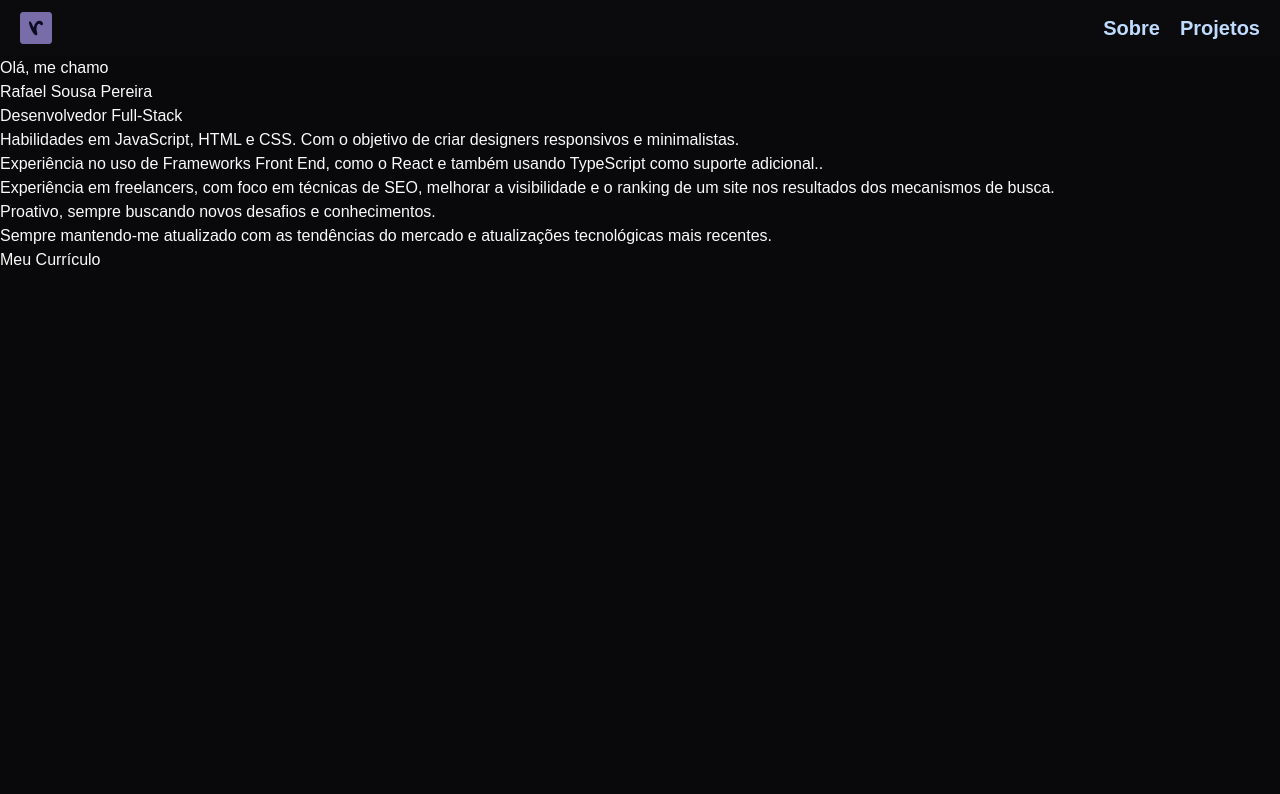
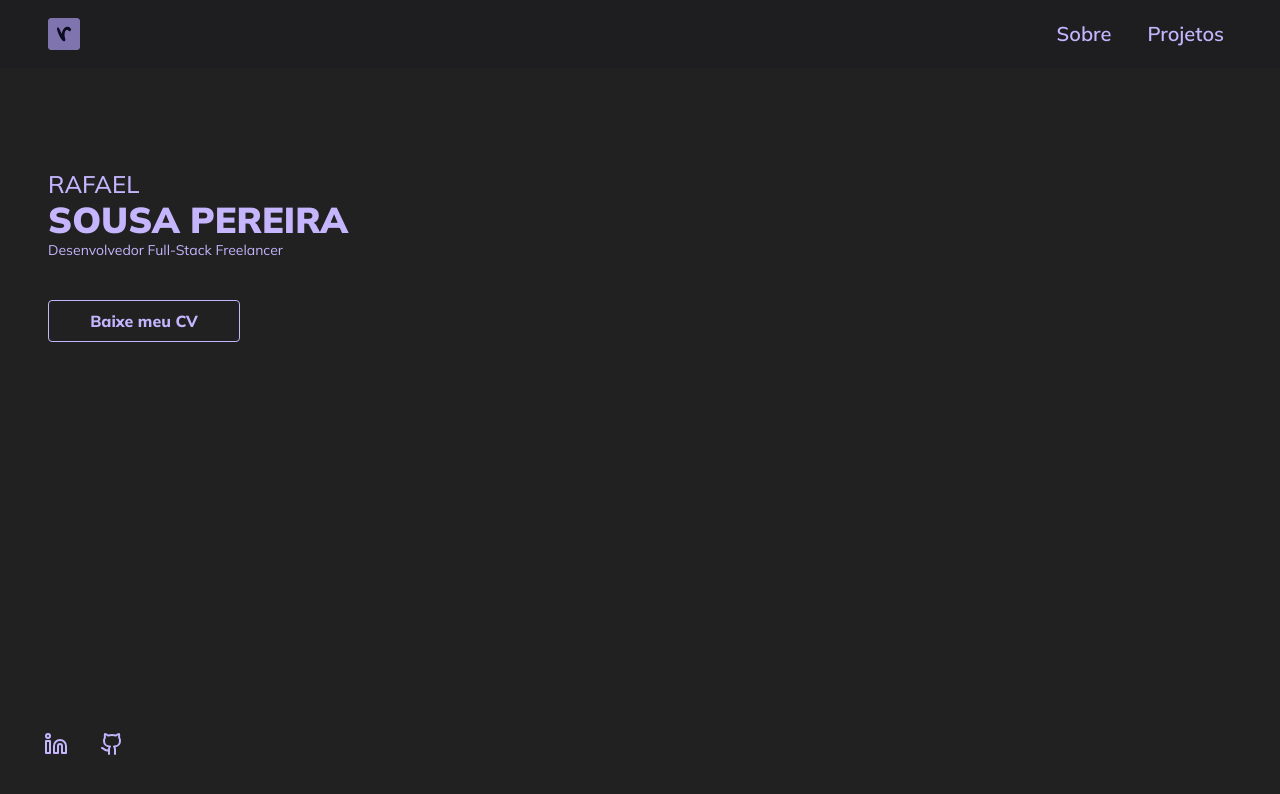
Before and after one commit to rafaelsousapereira/rafael-sousa-web-portfolio, a React (Vite) app: page / in a window 1280 px wide. Shown: the top 794 px of the page. Built offline with nearby package versions, Linux system fonts and the light colour scheme.

Commit message:
feat: add style home

```diff
--- a/index.html
+++ b/index.html
@@ -1,12 +1,17 @@
 <!doctype html>
 <html lang="pt-br">
   <head>
+    <link rel="preconnect" href="https://fonts.googleapis.com">
+    <link rel="preconnect" href="https://fonts.gstatic.com" crossorigin>
+
     <meta charset="UTF-8" />
     <link rel="icon" type="image/svg+xml" href="/vite.svg" />
     <meta name="viewport" content="width=device-width, initial-scale=1.0" />
     <title>Vite + React + TS</title>
+
+    <link href="https://fonts.googleapis.com/css2?family=Mulish:ital,wght@0,200..1000;1,200..1000&display=swap" rel="stylesheet">
   </head>
-  <body class="bg-zinc-950 text-zinc-50 antialiased">
+  <body class="bg-zinc-950/90 antialiased">
     <div id="root"></div>
     <script type="module" src="/src/main.tsx"></script>
   </body>
--- a/package.json
+++ b/package.json
@@ -10,6 +10,7 @@
     "preview": "vite preview"
   },
   "dependencies": {
+    "lucide-react": "^0.367.0",
     "react": "^18.2.0",
     "react-dom": "^18.2.0"
   },
--- /dev/null
+++ b/src/components/button.tsx
@@ -0,0 +1,15 @@
+import { ComponentProps } from "react"
+
+interface ButtonProps extends ComponentProps<"button"> {}
+
+export const Button = (props: ButtonProps) => {
+  return (
+    <div>
+      <button {...props}
+        className="font-extrabold border hover:text-violet-600 border-violet-300 hover:border-violet-600 p-2 rounded w-48 hover:bg-zinc-50/5 transition"
+      >
+        {props.children}
+      </button>
+    </div>
+  )
+}
--- a/src/components/header.tsx
+++ b/src/components/header.tsx
@@ -3,13 +3,15 @@ import { NavLink } from "./nav-link"
 
 export const Header = () => {
   return (
-      <header className="flex justify-between items-center py-3 px-5 bg-zinc-900/20">
-        <img src={logoSiteIcon} alt="Logo letra R minúscula azul e fundo roxo" />
+    <header className="bg-zinc-900/20">
+      <div className="flex justify-between items-center py-3 mx-12">
+        <img className="w-8 h-8" src={logoSiteIcon} alt="Logo letra R minúscula azul e fundo roxo" />
 
-        <nav className="flex gap-5 text-blue-200 font-semibold">
+        <nav className="flex gap-5 text-violet-300 font-semibold">
           <NavLink href="/about">Sobre</NavLink>
           <NavLink href="/project">Projetos</NavLink>
         </nav>
-      </header>
+      </div>
+    </header>
   )
 }
--- a/src/components/home.tsx
+++ b/src/components/home.tsx
@@ -1,30 +1,34 @@
+import { Github, Linkedin } from "lucide-react"
+import { NavLink } from "./nav-link"
+import { Button } from "./button"
 
 export const Home = () => {
   return (
-    <div>
-      <h1>Olá, me chamo</h1>
-      <p>Rafael Sousa Pereira</p>
-      <p>Desenvolvedor Full-Stack</p>
+    <>
+      <div className="flex flex-col mx-12 gap-10 text-violet-300">
+        <div>
+          <p className="flex flex-col font-medium text-2xl mt-16 pt-9 uppercase">
+            Rafael
+            <span className="font-black text-4xl">Sousa Pereira</span>
+          </p>
+          <p className="text-sm text-left">Desenvolvedor Full-Stack Freelancer</p>
+        </div>
 
-      <div>
-        <p>
-          Habilidades em JavaScript, HTML e CSS. Com o objetivo de criar designers responsivos e minimalistas.
-        </p>
-        <p>
-          Experiência no uso de Frameworks Front End, como o React e também usando TypeScript como suporte adicional..
-        </p>
-        <p>
-          Experiência em freelancers, com foco em técnicas de SEO, melhorar a visibilidade e o ranking de um site nos resultados dos mecanismos de busca.
-        </p>
-        <p>
-          Proativo, sempre buscando novos desafios e conhecimentos.
-        </p>
-        <p>
-          Sempre mantendo-me atualizado com as tendências do mercado e atualizações tecnológicas mais recentes.
-        </p>
+        <div className="flex place-items-center gap-3">
+          <Button>Baixe meu CV</Button>
+        </div>
+      </div>
 
-        <button type="button">Meu Currículo</button>
+      <div className="absolute bottom-0 mx-9 my-9">
+        <nav className="flex gap-4">
+          <NavLink href="/linkedin">
+            <Linkedin />
+          </NavLink>
+          <NavLink href="/github">
+            <Github />
+          </NavLink>
+        </nav>
       </div>
-    </div>
+    </>
   )
 }
--- a/src/components/nav-link.tsx
+++ b/src/components/nav-link.tsx
@@ -4,6 +4,9 @@ interface NavLinkProps extends ComponentProps<"a"> {}
 
 export const NavLink = (props: NavLinkProps) => {
   return (
-    <a {...props} className="font-semibold text-xl">{props.children}</a>
+    <a {...props}
+    className="p-2 rounded font-semibold text-xl text-violet-300 hover:text-violet-600 transition">
+      {props.children}
+    </a>
   )
 }
--- a/tailwind.config.js
+++ b/tailwind.config.js
@@ -6,7 +6,7 @@ export default {
   ],
   theme: {
     fontFamily: {
-      sans: ['"Inter var", sans-serif']
+      sans: ['"Mulish", sans-serif']
     },
     extend: {},
   },
```
Also changed, not shown: 1 other file (tests, documents, lock files or other folders).
